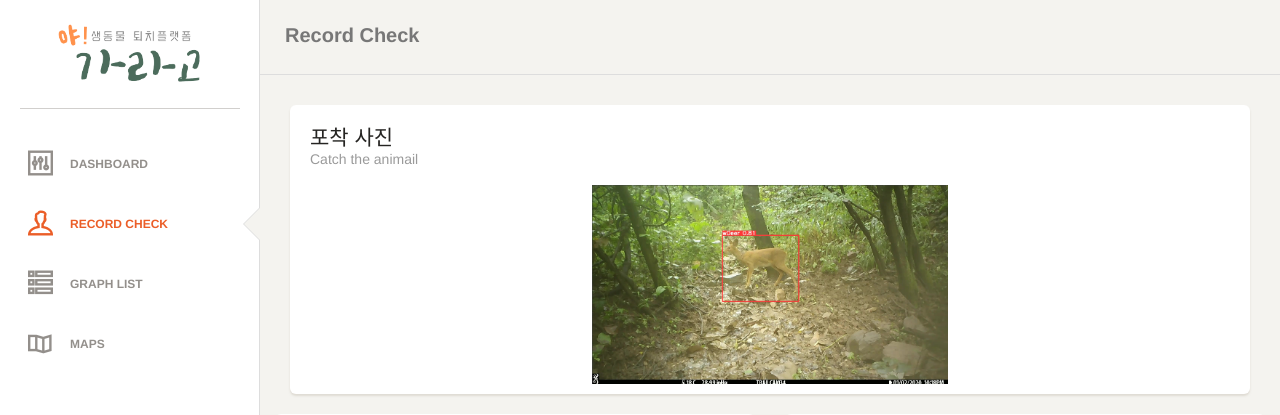
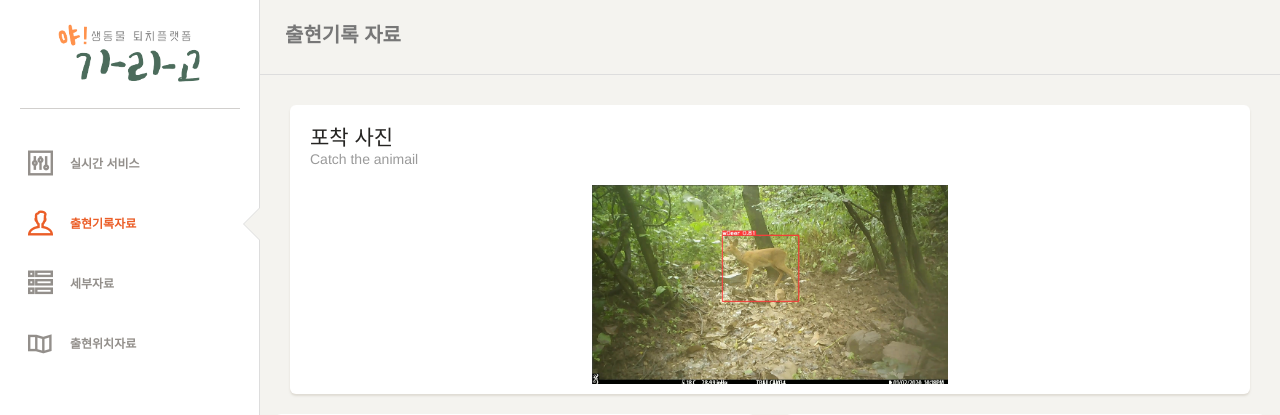
Before and after one commit to blueskyfog0904/codingpeace2, a Flask app: template templates/Record_Check.html in a window 1280 px wide. Shown: the top 415 px of the page. Run offline with Flask 2, Linux system fonts and the light colour scheme; the template is opened without the code that fills it, so the values that code supplies are empty; parts of the project's set-up code (start-up, migrations or seed data) failed here and were passed over; some libraries are stand-ins or nearby versions; some web fonts are replaced.

Commit message:
다영-메뉴이름 수정

```diff
--- a/templates/Graph_LIst.html
+++ b/templates/Graph_LIst.html
@@ -66,7 +66,7 @@
                 <li>
                     <a href="/Record_Check">
                         <i class="ti-user"></i>
-                        <p>출현기록 자료</p>
+                        <p>출현기록자료</p>
                     </a>
                 </li>
 
@@ -126,7 +126,7 @@
                         <span class="icon-bar bar2"></span>
                         <span class="icon-bar bar3"></span>
                     </button>
-                    <a class="navbar-brand" href="#">Graph List</a>
+                    <a class="navbar-brand" href="#">세부자료</a>
                 </div>
                 <div class="collapse navbar-collapse">
                     <!-- 필요없는 상단바 주석처리 -->
--- a/templates/Record_Check.html
+++ b/templates/Record_Check.html
@@ -70,20 +70,20 @@
                         <!-- <li class="active"> -->
                         <a href="/dashboard">
                             <i class="ti-panel"></i>
-                            <p>Dashboard</p>
+                            <p>실시간 서비스</p>
                         </a>
                     </li>
                     <li>
                         <li class="active">
                         <a href="/Record_Check">
                             <i class="ti-user"></i>
-                            <p>Record Check</p>
+                            <p>출현기록자료</p>
                         </a>
                     </li>
                     <li>
                         <a href="/Graph_LIst">
                             <i class="ti-view-list-alt"></i>
-                            <p>Graph List</p>
+                            <p>세부자료</p>
                         </a>
                     </li>
                     <!-- 필요없는 html 주석처리 -->
@@ -102,7 +102,7 @@
                     <li>
                         <a href="/maps">
                             <i class="ti-map"></i>
-                            <p>Maps</p>
+                            <p>출현위치자료</p>
                         </a>
                     </li>
                     <!-- 필요없는 메뉴 주석처리 -->
@@ -141,7 +141,7 @@
                         <span class="icon-bar bar2"></span>
                         <span class="icon-bar bar3"></span>
                     </button>
-                    <a class="navbar-brand" href="#">Record Check</a>
+                    <a class="navbar-brand" href="#">출현기록 자료</a>
                 </div>
                 <div class="collapse navbar-collapse">
 
--- a/templates/dashboard.html
+++ b/templates/dashboard.html
@@ -344,7 +344,7 @@ select {
                             <span class="icon-bar bar2"></span>
                             <span class="icon-bar bar3"></span>
                         </button>
-                        <a class="navbar-brand" href="#">Dashboard</a>
+                        <a class="navbar-brand" href="#">실시간 서비스</a>
                     </div>
                     <div class="collapse navbar-collapse">
 
--- a/templates/dashboard_2.html
+++ b/templates/dashboard_2.html
@@ -135,7 +135,7 @@
                     <li>
                         <a href="/Record_Check">
                             <i class="ti-user"></i>
-                            <p>출현기록 자료</p>
+                            <p>출현기록자료</p>
                         </a>
                     </li>
                     <li>
```
